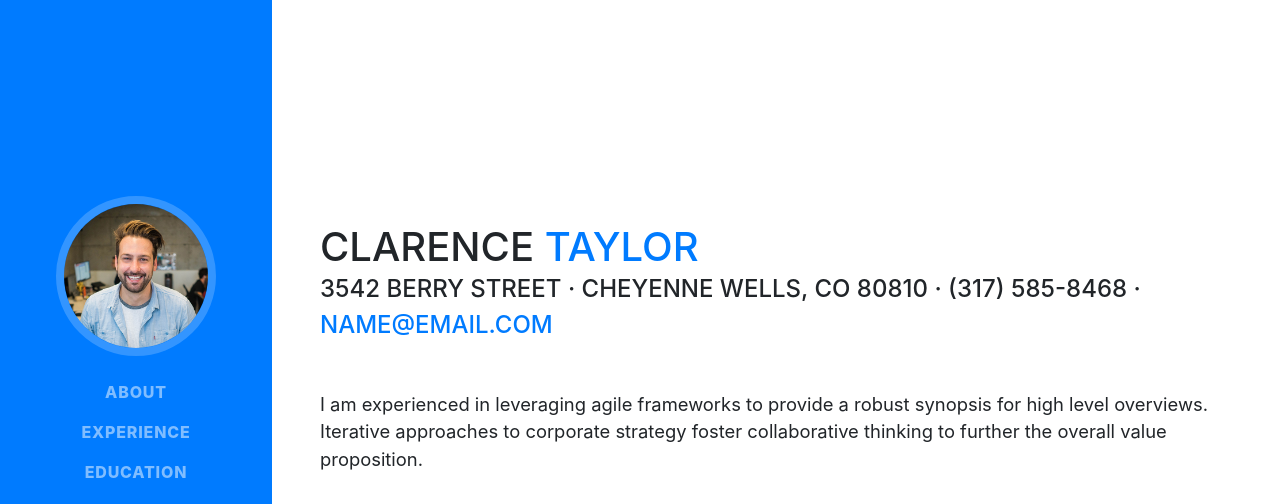
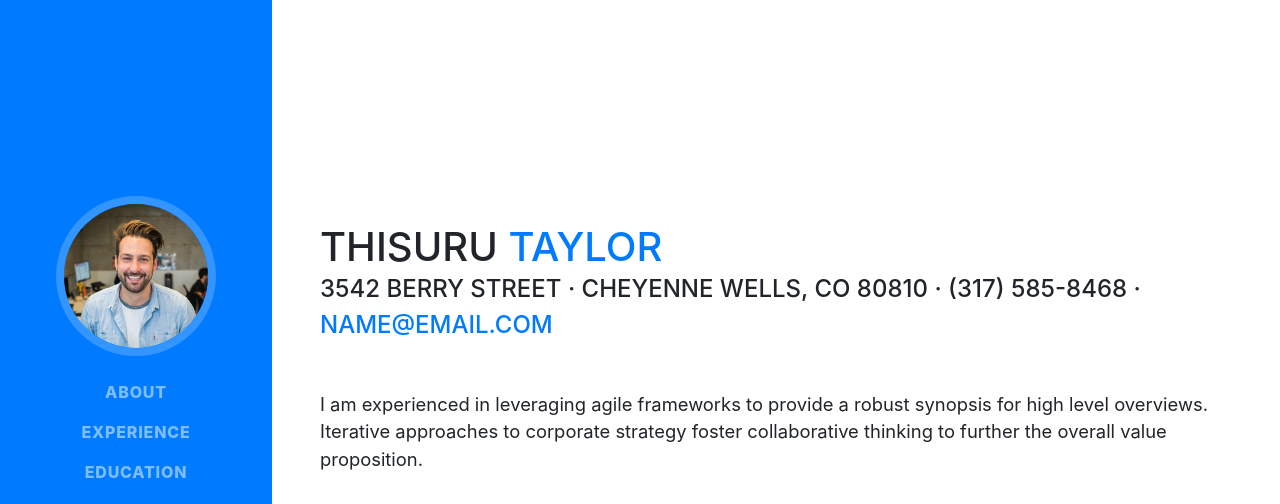
Before and after one commit to Thisuru/tisuru.info, a website with bundled scripts: page index.html in a window 1280 px wide. Shown: the top 504 px of the page. Built offline with nearby package versions, Linux system fonts and the light colour scheme; a web font is replaced by a local one.

Commit message:
initial Commit

```diff
--- a/index.html
+++ b/index.html
@@ -63,7 +63,7 @@
 
       <section class="resume-section p-3 p-lg-5 d-flex d-column" id="about">
         <div class="my-auto">
-          <h1 class="mb-0">Clarence
+          <h1 class="mb-0">Thisuru
             <span class="text-primary">Taylor</span>
           </h1>
           <div class="subheading mb-5">3542 Berry Street · Cheyenne Wells, CO 80810 · (317) 585-8468 ·
```
